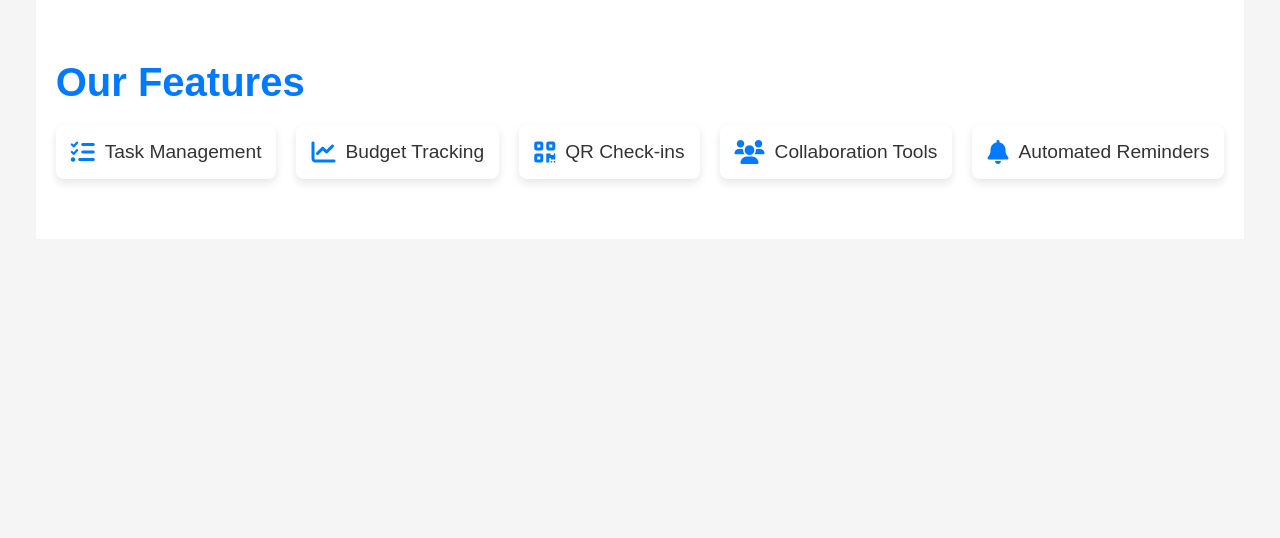
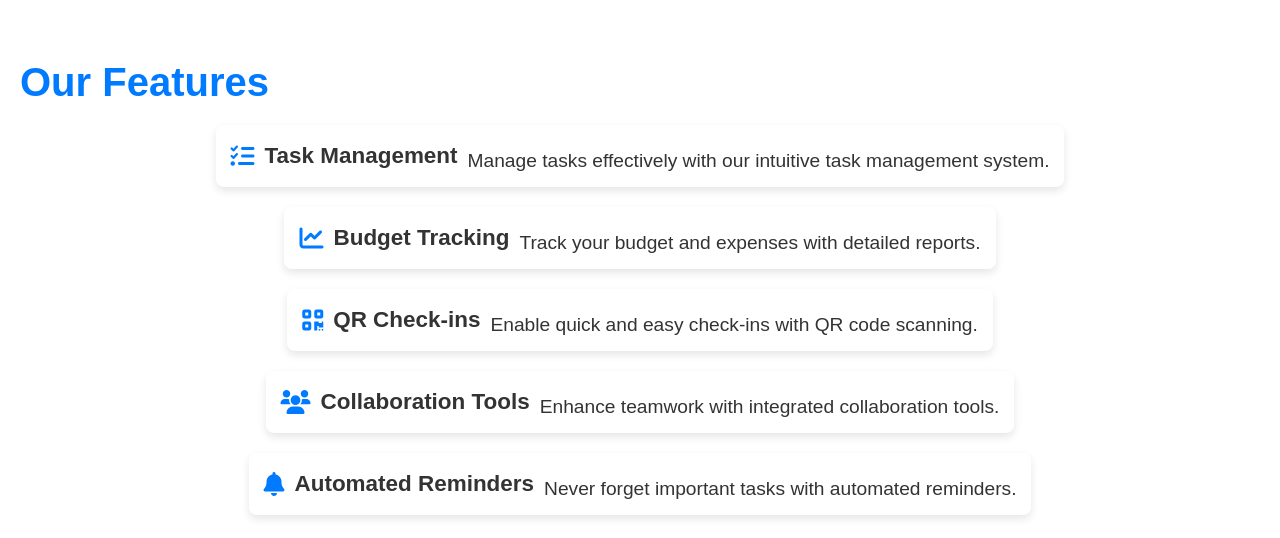
Before and after one commit to manishcodesq/ED-Project, a website: page features.html in a window 1280 px wide. Drawn offline with Linux system fonts and the light colour scheme.

Commit message:
adjusted cards

```diff
--- a/features.html
+++ b/features.html
@@ -3,7 +3,7 @@
 <head>
     <meta charset="UTF-8">
     <meta name="viewport" content="width=device-width, initial-scale=1.0">
-    <title>Document</title>
+    <title>Features|Event-Ease</title>
     <link rel="stylesheet" href="https://cdnjs.cloudflare.com/ajax/libs/font-awesome/6.0.0/css/all.min.css">
     <link rel="stylesheet" href="css/styles.css">
     <link rel="stylesheet" href="css/hero.css">
@@ -17,19 +17,29 @@
         <h1>Our Features</h1>
         <div class="feature-list">
             <div class="feature-item">
-                <i class="fas fa-tasks"></i> Task Management
+                <i class="fas fa-tasks"></i>
+                <h3>Task Management</h3>
+                <p>Manage tasks effectively with our intuitive task management system.</p>
             </div>
             <div class="feature-item">
-                <i class="fas fa-chart-line"></i> Budget Tracking
+                <i class="fas fa-chart-line"></i>
+                <h3>Budget Tracking</h3>
+                <p>Track your budget and expenses with detailed reports.</p>
             </div>
             <div class="feature-item">
-                <i class="fas fa-qrcode"></i> QR Check-ins
+                <i class="fas fa-qrcode"></i>
+                <h3>QR Check-ins</h3>
+                <p>Enable quick and easy check-ins with QR code scanning.</p>
             </div>
             <div class="feature-item">
-                <i class="fas fa-users"></i> Collaboration Tools
+                <i class="fas fa-users"></i>
+                <h3>Collaboration Tools</h3>
+                <p>Enhance teamwork with integrated collaboration tools.</p>
             </div>
             <div class="feature-item">
-                <i class="fas fa-bell"></i> Automated Reminders
+                <i class="fas fa-bell"></i>
+                <h3>Automated Reminders</h3>
+                <p>Never forget important tasks with automated reminders.</p>
             </div>
         </div>
     </section>
```
